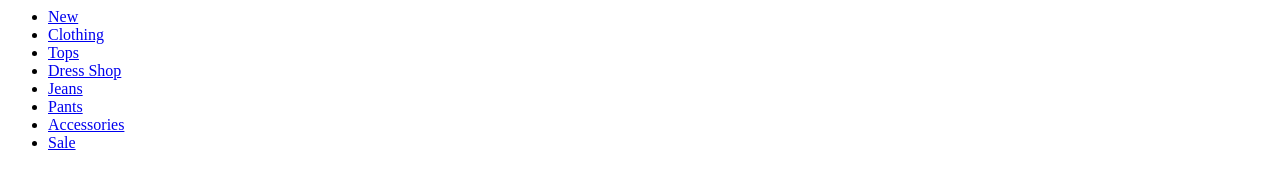
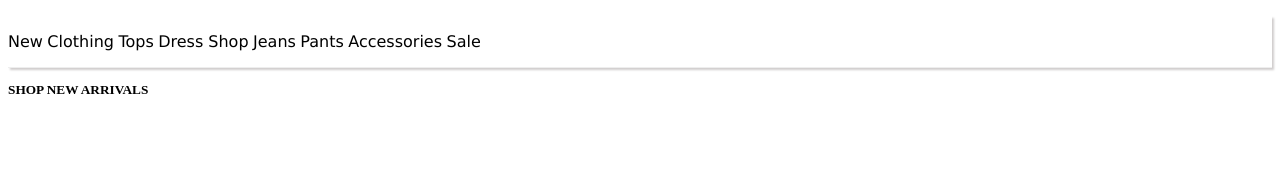
Before and after one commit to Bee1993/Dynamite-clothing-mockup, a plain HTML site: page index.html in a window 1280 px wide. Drawn offline with Linux system fonts and the light colour scheme.

Commit message:
container

```diff
--- a/index.html
+++ b/index.html
@@ -22,5 +22,9 @@
 </ul>
 </nav>
 <!-- Navbar Ends -->
+ <!--Container -->
+ <section>
+<h5>SHOP NEW ARRIVALS</h5>
+ </section>
 </body>
 </html>
--- a/styles.css
+++ b/styles.css
@@ -0,0 +1,27 @@
+body{
+    background: white;
+}
+nav{
+    background-color: white;
+    border-bottom: .5px solid #eee;
+    position: sticky;
+    top: 1em;
+    left: 1.5em;
+    box-shadow: 2px 2px 2px rgb(208, 205, 205);
+}
+nav ul{
+display: inline-block;
+list-style-type: none;
+
+font-family: sans-serif;
+padding: 0;
+}
+nav li{
+    display: inline-block;
+}
+
+nav a{
+text-decoration: none;
+font-family: 'Lucida Sans', 'Lucida Sans Regular', 'Lucida Grande', 'Lucida Sans Unicode', Geneva, Verdana, sans-serif;
+color: black;
+}
```
